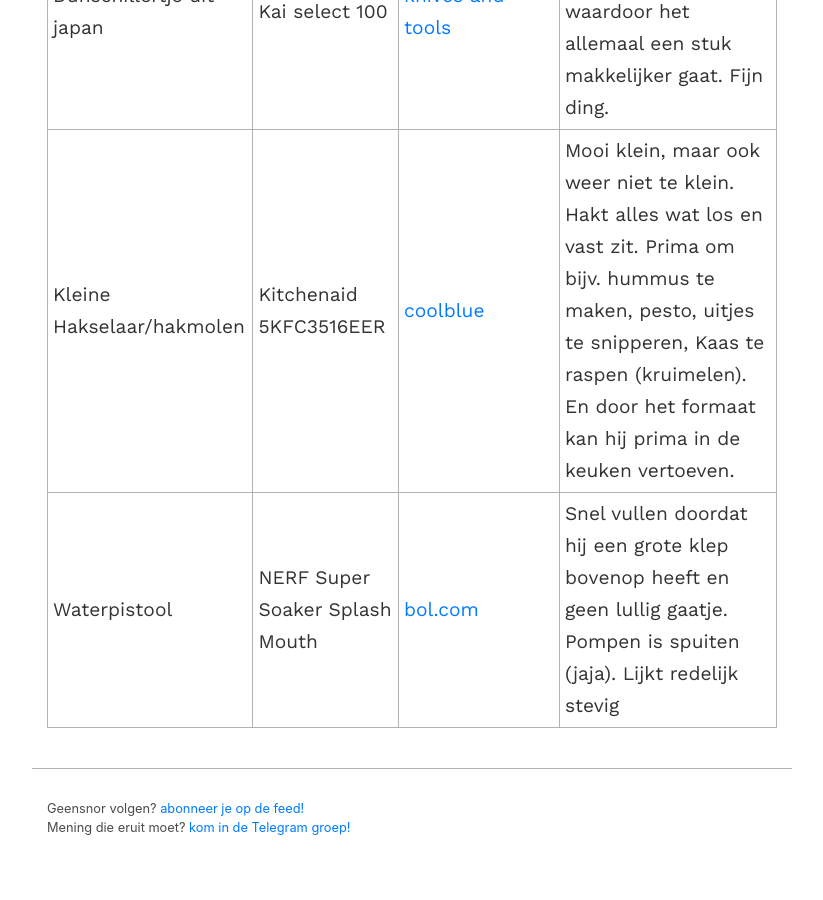
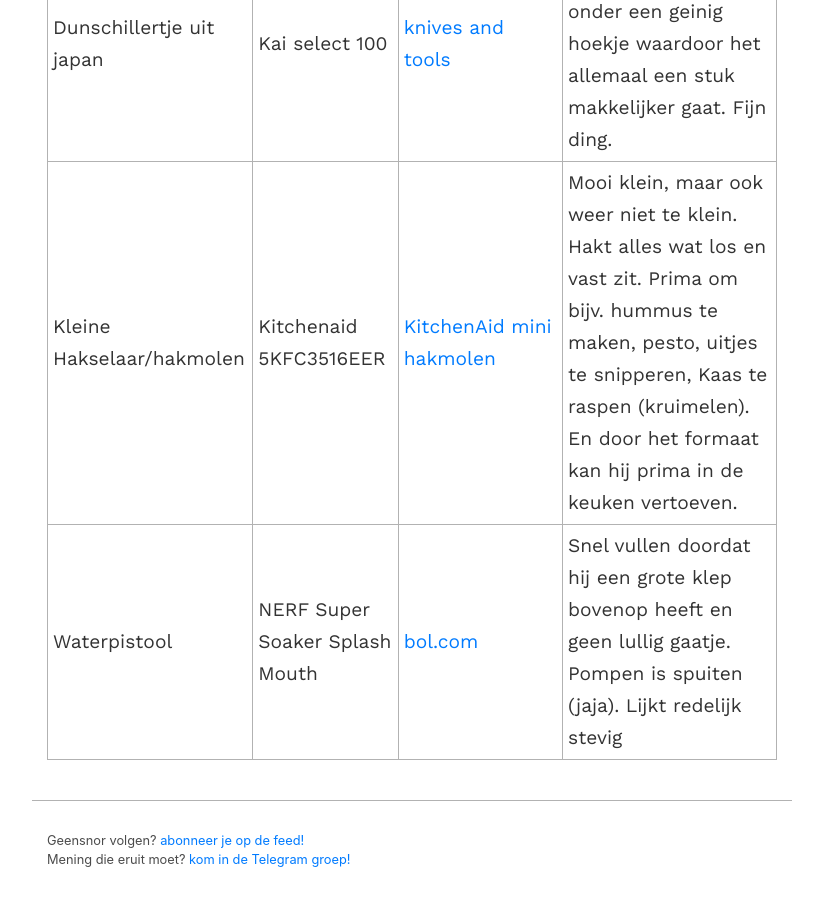
Before and after one commit to geensnor/geensnor.nl, a Jekyll site: the page built from pages/tips.md, in a window 1280 px wide and 900 px high, scrolled down 8573 px. Shown: the whole window, without its empty margins (228-1051 px from the left). Built offline with Jekyll 4.4.1, drawn with Linux system fonts in a browser that asks for light colours; before the commit the page ends 9441 px from its top, so only the background shows below that.

Commit message:
Update tips.md

```diff
--- a/pages/tips.md
+++ b/pages/tips.md
@@ -95,5 +95,5 @@
 |Koffiezetapparaat|Technivorm Moccamaster|[moccamaster.nl](https://www.moccamaster.nl)|Zeg je lekkere filterkoffie, dan zeg je Moccamaster. Beroemd ontwerp, gebouwd als een tank, van hollandse bodem. Dit is wat je leventje miste.|
 |USB-C Dongle/Hub|Heeft niet echt een naam....|[Ali Express](https://nl.aliexpress.com/item/4001305601600.html?spm=a2g0s.9042311.0.0.2b574c4dqmPTcW)|Hij heeft geen merk, maar het is wel een keurig ding. Stevig gemaakt. Werkt goed. Geen gekkigheid. Deze kun je gerust over laten komen uit 中华人民共和国|
 |Dunschillertje uit japan|Kai select 100|[knives and tools](https://www.knivesandtools.nl/nl/pt/-kai-select-100-dunschiller-t.htm?gclid=CjwKCAiAp4KCBhB6EiwAxRxbpJMBHBrc_6L6YPuxCvgNa1XikZMqPY2MNrh0aRyig6BmRHmaVt66kRoCYXgQAvD_BwE)|Handige dunschiller. Mesje staat net onder een geinig hoekje waardoor het allemaal een stuk makkelijker gaat. Fijn ding.|
-|Kleine Hakselaar/hakmolen|Kitchenaid 5KFC3516EER|[coolblue](https://partner.bol.com/click/click?p=2&t=url&s=1181127&f=TXL&url=https%3A%2F%2Fwww.bol.com%2Fnl%2Fp%2Fkitchenaid-mini-food-processor-5kfc3516s-hakmolen-wit%2F9200000084641155%2F&name=KitchenAid%20Mini%20Food%20Processor%205KFC3516S%20-%20Hak...)| Mooi klein, maar ook weer niet te klein. Hakt alles wat los en vast zit. Prima om bijv. hummus te maken, pesto, uitjes te snipperen, Kaas te raspen (kruimelen). En door het formaat kan hij prima in de keuken vertoeven.|
+|Kleine Hakselaar/hakmolen|Kitchenaid 5KFC3516EER|[KitchenAid mini hakmolen](https://partner.bol.com/click/click?p=2&t=url&s=1181127&f=TXL&url=https%3A%2F%2Fwww.bol.com%2Fnl%2Fp%2Fkitchenaid-mini-food-processor-5kfc3516s-hakmolen-wit%2F9200000084641155%2F&name=KitchenAid%20Mini%20Food%20Processor%205KFC3516S%20-%20Hak...)| Mooi klein, maar ook weer niet te klein. Hakt alles wat los en vast zit. Prima om bijv. hummus te maken, pesto, uitjes te snipperen, Kaas te raspen (kruimelen). En door het formaat kan hij prima in de keuken vertoeven.|
 |Waterpistool|NERF Super Soaker Splash Mouth|[bol.com](https://partner.bol.com/click/click?p=2&t=url&s=1122314&f=TXL&url=https%3A%2F%2Fwww.bol.com%2Fnl%2Fp%2Fnerf-super-soaker-splash-mouth-waterpistool%2F9200000089794928%2F&name=NERF%20Super%20Soaker%20Splash%20Mouth%20-%20Waterpistool)|Snel vullen doordat hij een grote klep bovenop heeft en geen lullig gaatje. Pompen is spuiten (jaja). Lijkt redelijk stevig|
```
